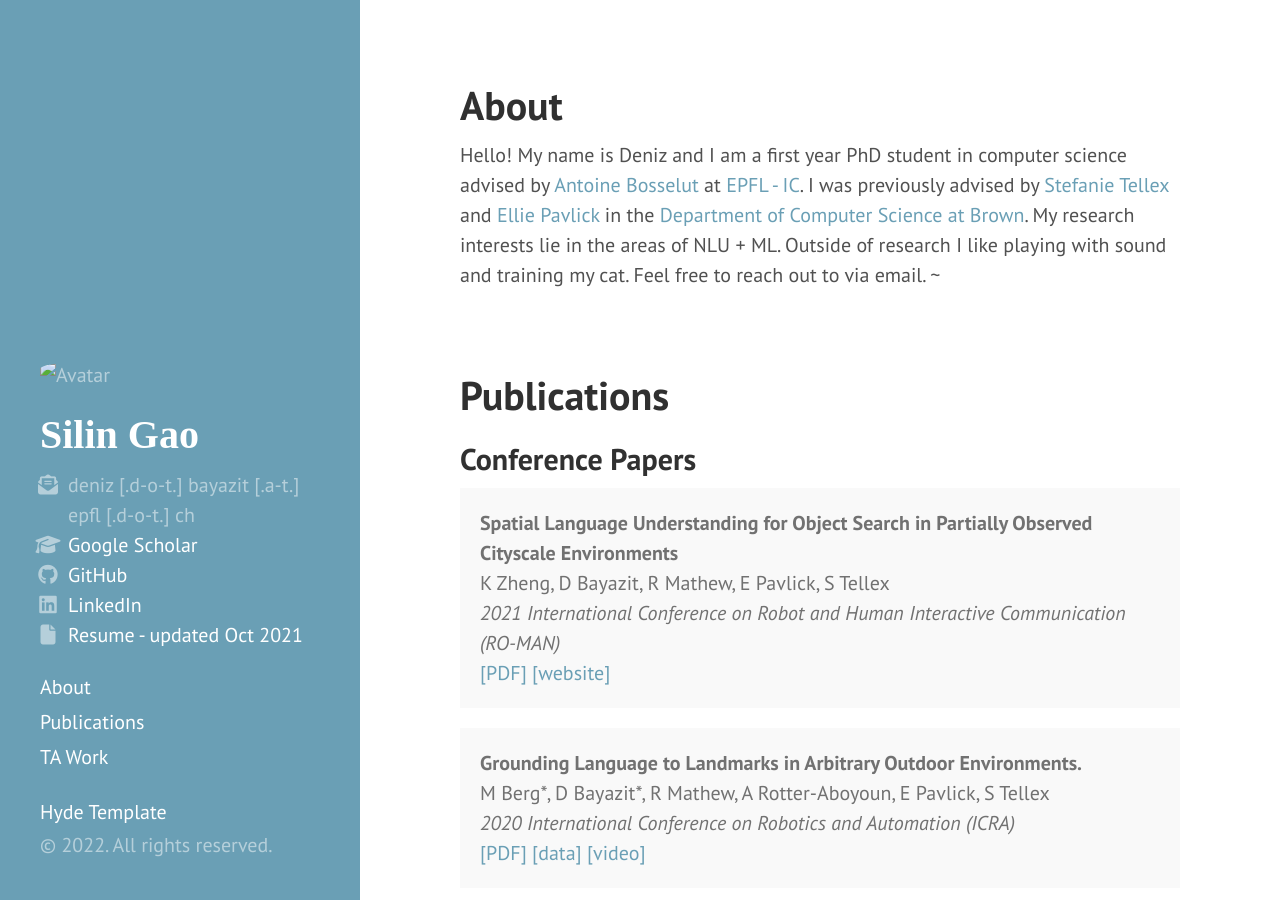
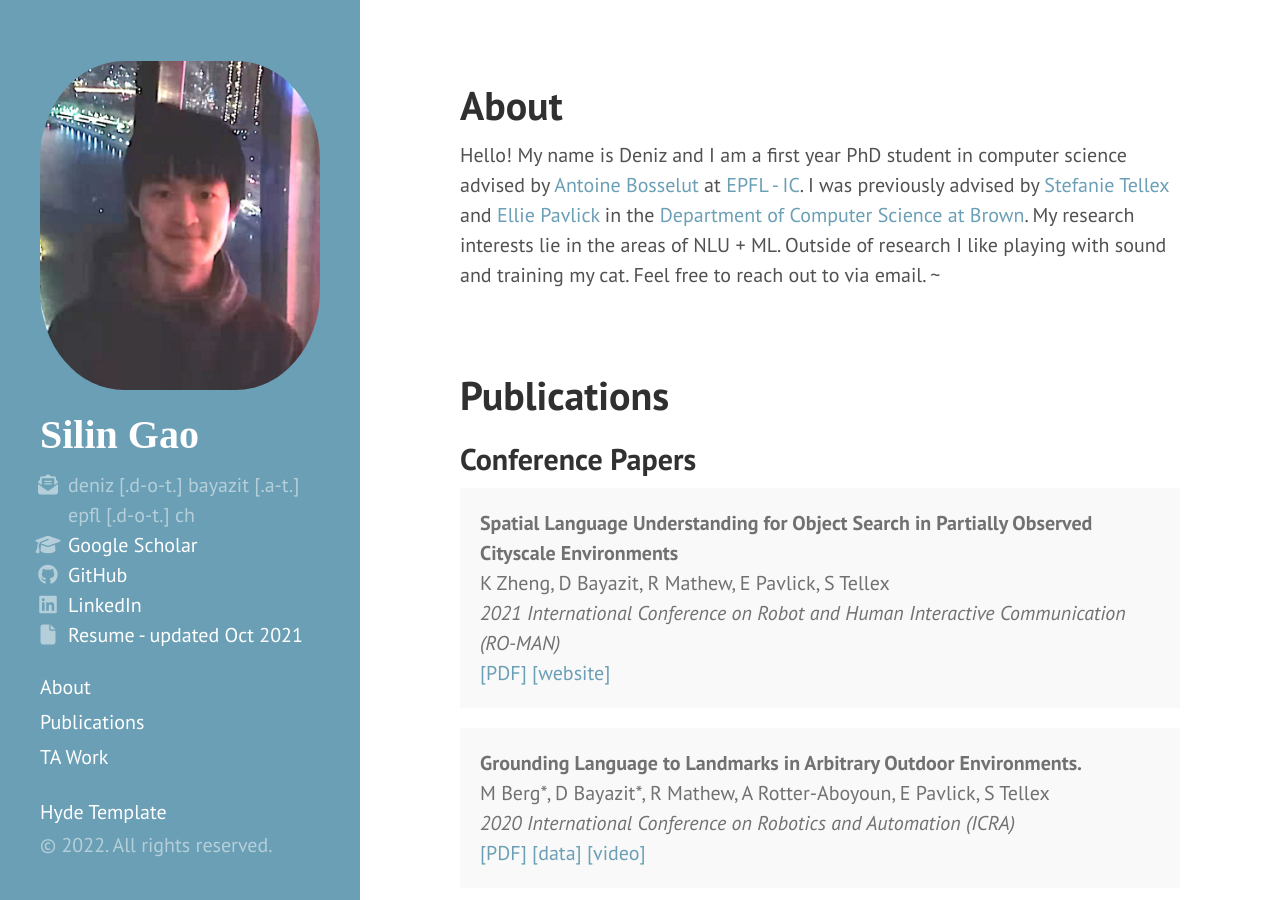
Before and after one commit to Silin159/SilinGao, a Jekyll site: the page built from index.html, in a window 1280 px wide and 900 px high. Built offline with Jekyll 4.4.1, drawn with Linux system fonts in a browser that asks for light colours; nearby versions of some CDN libraries; the list of posts is cut into pages by our own code.

Commit message:
Update sidebar.html

```diff
--- a/_includes/sidebar.html
+++ b/_includes/sidebar.html
@@ -2,7 +2,7 @@
   <div class="container sidebar-sticky">
     <div class="sidebar-about">
       <!-- Avatar Image -->
-      <img src="photo.jpg" alt="Avatar" class="avatar">
+      <img src="public/photo.jpg" alt="Avatar" class="avatar">
 
       <!-- Title -->
       <h1>
```
